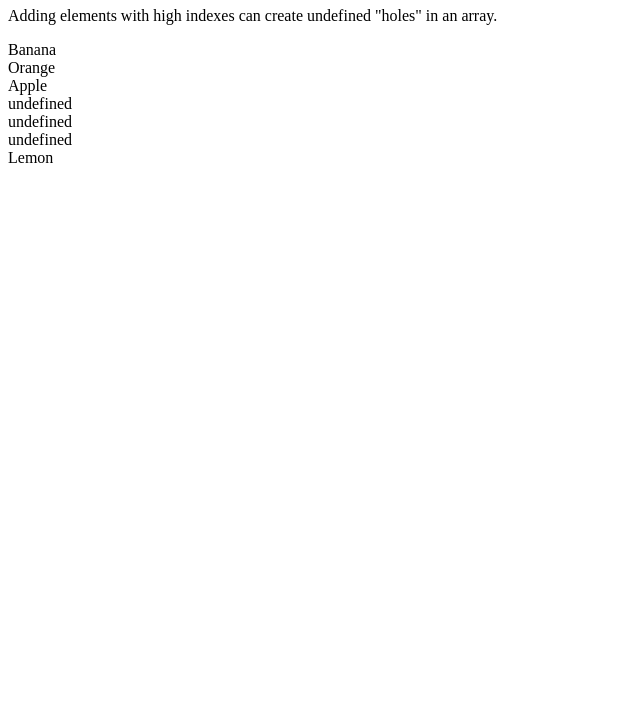
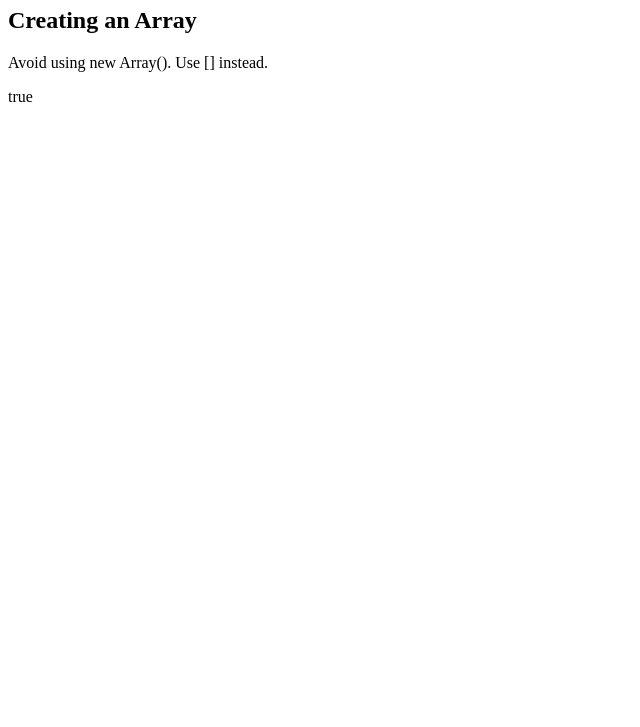
Before and after one commit to slivermarkr/TOP-Fundamentals, a plain HTML site: page arrays/array.html in a window 1280 px wide. Shown: the part 73-800 px from the top of the page, without its empty margins (0-640 px from the left). Drawn offline with Linux system fonts and the light colour scheme.

Commit message:
some array

```diff
--- a/arrays/array.html
+++ b/arrays/array.html
@@ -2,22 +2,17 @@
 <html>
 <body>
 <h1>JavaScript Arrays</h1>
+<h2>Creating an Array</h2>
 
-<p>Adding elements with high indexes can create undefined "holes" in an array.</p>
+<p>Avoid using new Array(). Use [] instead.</p>
 
 <p id="demo"></p>
 
 <script>
-const fruits = ["Banana", "Orange", "Apple"];
-fruits[6] = "Lemon";
-
-let fLen = fruits.length;
-let text = "";
-for (i = 0; i < fLen; i++) {
-  text += fruits[i] + "<br>";
-}
-
-document.getElementById("demo").innerHTML = text;
+//const points = new Array(40, 100, 1, 5, 25, 10);
+const fruits = ["Banana", "Orange", "Apple"]
+document.getElementById("demo").innerHTML =
+fruits instanceof Array;
 </script>
 
 </body>
```
